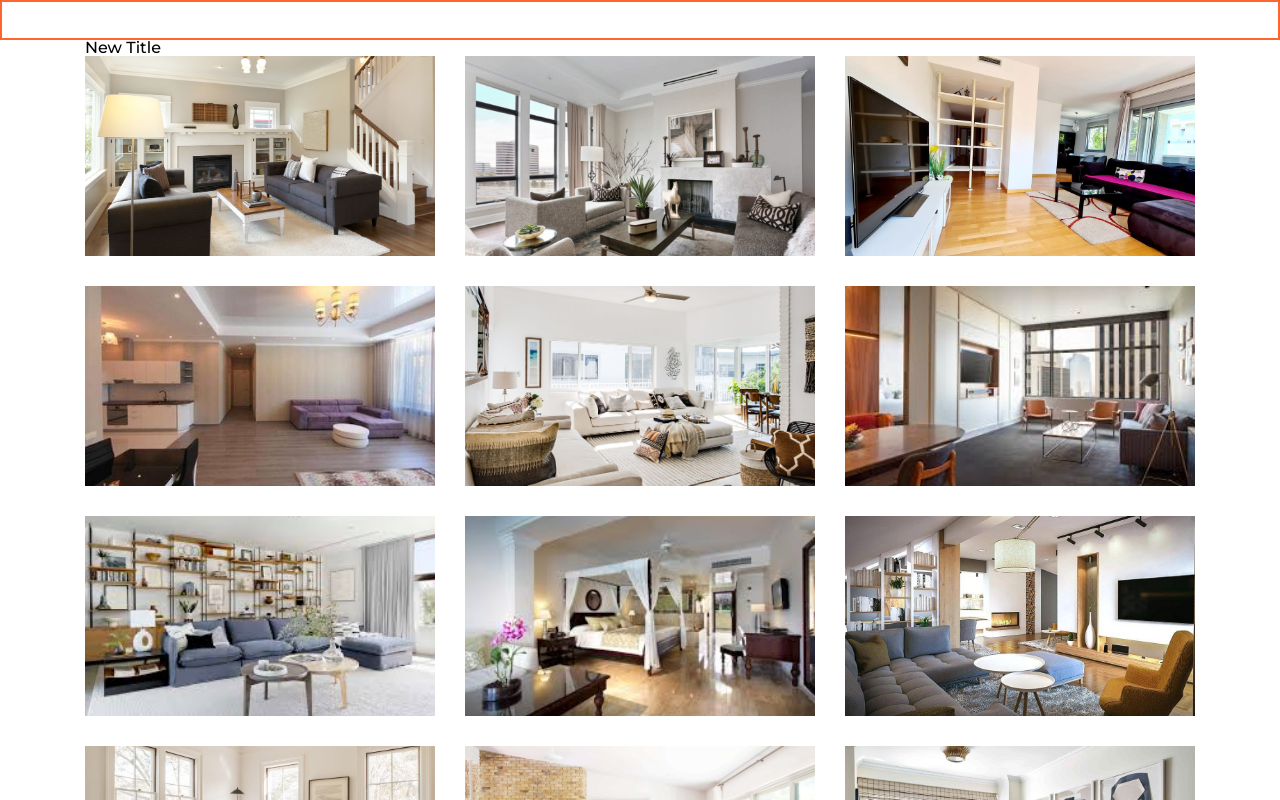
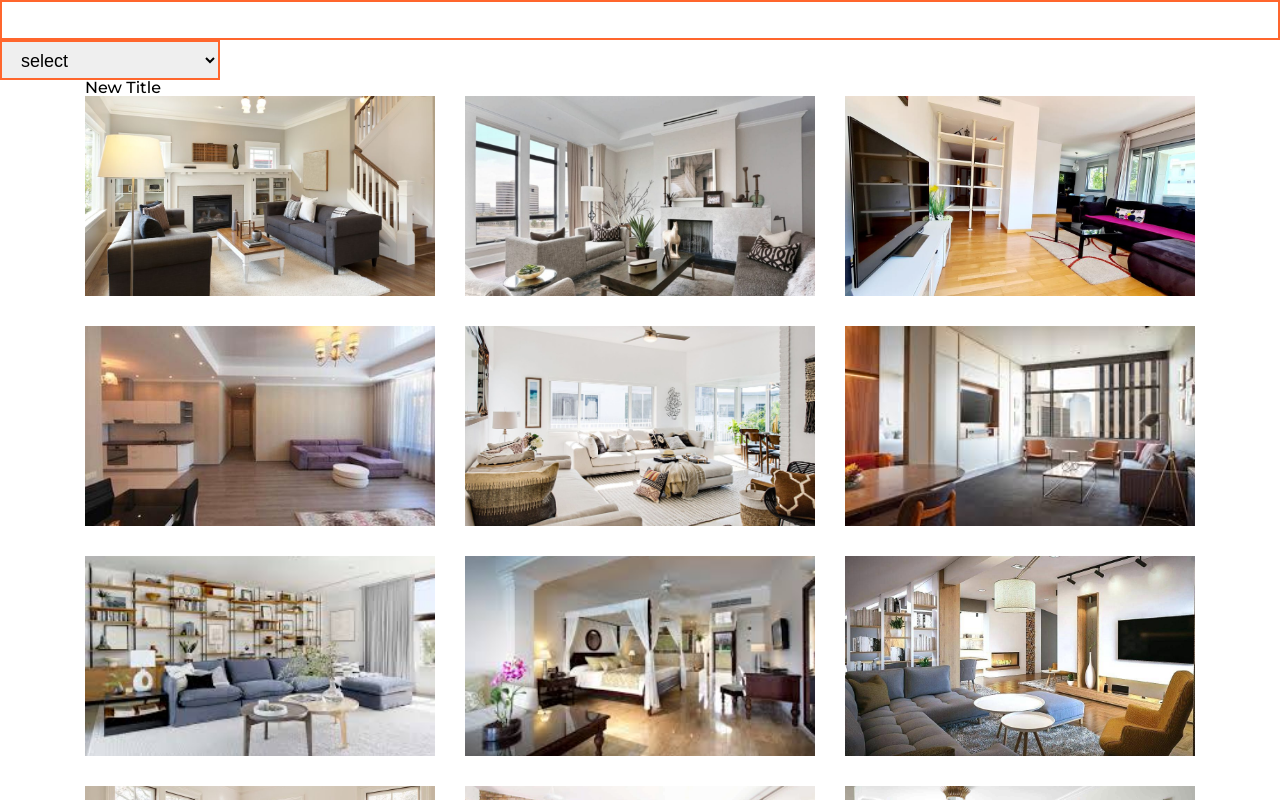
Before and after one commit to 0trava/goit-vue.js, a Vue app: page / in a window 1280 px wide. Shown: the top 800 px of the page. Built offline with nearby package versions, Linux system fonts and the light colour scheme.

Commit message:
finish lesson 14

```diff
--- a/src/App.vue
+++ b/src/App.vue
@@ -1,6 +1,7 @@
 <template>
   <div >
     <CustomInput v-model="text"/>
+    <CustomSelect :items="['select', 'name']"/>
     <ApartmentList :items="apartments">
 
       <template v-slot:title>New Title</template>
@@ -15,7 +16,7 @@
 import ApartmentList from './components/apartment/ApartmentList.vue'
 import apartments from './components/apartment/apartments'
 import CustomInput from './components/shared/CustomInput.vue'
-
+import CustomSelect from './components/shared/CustomSelect.vue'
 
 
 export default {
@@ -23,6 +24,7 @@
   components: {
     ApartmentList,
     CustomInput,
+    CustomSelect,
   },
   data() {
     return {
--- /dev/null
+++ b/src/components/shared/CustomSelect.vue
@@ -0,0 +1,56 @@
+<template>
+    <select v-on="listeners" class="custom-select">
+        <option
+        v-for="item in formatedItems"
+        :value="item.value"
+        :key="item.value">
+            {{ item.label }}
+        </option>
+
+    </select>
+</template>
+
+<script>
+    export default {
+        name: "CustomSelect",
+        props: {
+            items: {
+                type: Array,
+                required: true
+            }
+
+        },
+        computed: {
+            listeners() {
+            return {
+                ...this.$attrs,
+                input: (event) => this.$emit('input', event.target.value),
+            };
+            },
+            formatedItems() {
+                return this.items.map(item => {
+                    return typeof item === 'object'
+                    ? item
+                    : {value: item, label: item}
+                    })
+            }
+        },
+
+    }
+</script>
+
+<style lang="scss" scoped>
+@import '../../assets/scss/variables';
+
+.custom-select {
+  height: 40px;
+  max-width: 220px;
+  width: 100%;
+  border: 2px solid $main-color;
+  font-size: 18px;
+  outline: none;
+  padding: 8px 15px;
+  cursor: pointer;
+  display: inline-block;
+}
+</style>
```
